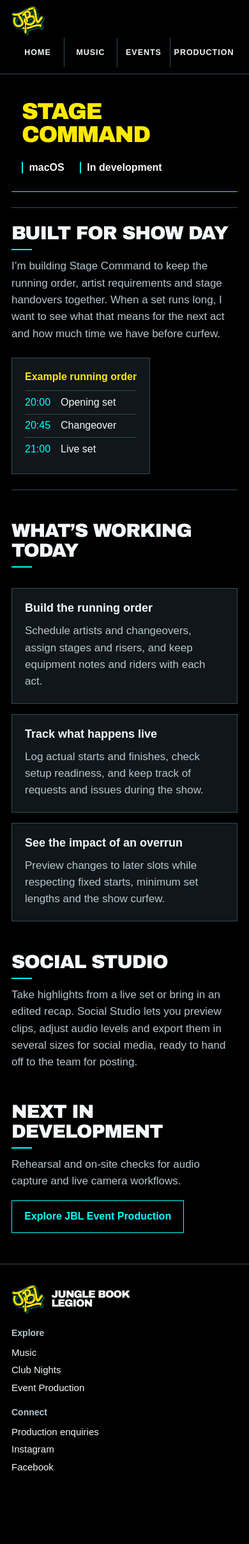
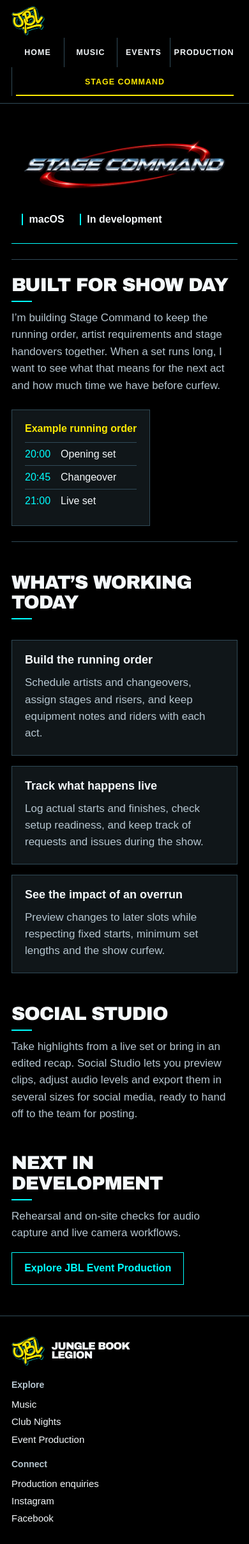
Before and after one commit to jblmassive/jblmassive.github.io, a Jekyll site: the page built from stage-command.html, in a window 390 px wide. Shown: the whole page at 64% size. Built offline with Jekyll 4.4.1, drawn with Linux system fonts in a browser that asks for light colours; before the commit the page ends 2333 px from its top, so only the background shows below that.

Commit message:
Add Stage Command branding and a main navigation link

```diff
--- a/_includes/site-header.html
+++ b/_includes/site-header.html
@@ -11,6 +11,7 @@
       <a href="/music.html"{% if page.section == "music" %} aria-current="page"{% endif %}>Music</a>
       <a href="/events.html"{% if page.section == "events" %} aria-current="page"{% endif %}>Events</a>
       <a href="/production.html"{% if page.section == "production" %} aria-current="page"{% endif %}>Production</a>
+      <a href="/stage-command.html"{% if page.section == "stage-command" %} aria-current="page"{% endif %}>Stage Command</a>
     </nav>
   </div>
 </header>
--- a/stage-command.html
+++ b/stage-command.html
@@ -6,7 +6,7 @@ section: stage-command
 ---
 <main id="main">
   <header class="wrap page-intro">
-    <h1>Stage Command</h1>
+    <h1><img class="stage-command-logo" src="/imgs/stage-command-logo.webp" alt="Stage Command" width="720" height="240" fetchpriority="high"></h1>
     <ul class="page-subtitle" role="list">
       <li>macOS</li>
       <li>In development</li>
--- a/style.css
+++ b/style.css
@@ -207,9 +207,9 @@ footer{border-top:1px solid var(--line)}
 .top nav > a:hover{color:var(--blue)}
 .top nav > a[aria-current="page"]{color:var(--yellow)}
 .top nav > a:hover::after,.top nav > a[aria-current="page"]::after{opacity:1}
-@media(max-width:420px){
+@media(max-width:760px){
   .top .bar{flex-wrap:wrap;gap:.25rem;padding-block:.65rem}
-  .top nav{width:100%;justify-content:space-between}
+  .top nav{width:100%;flex-wrap:wrap;justify-content:space-between}
   .top nav > a{flex:1;text-align:center;padding-inline:.35rem}
   .top nav > a::after{inset-inline:.35rem}
 }
@@ -283,6 +283,7 @@ footer{border-top:1px solid var(--line)}
 #enquiry-flow{min-block-size:100svh}
 
 /* Stage Command showcase */
+.stage-command-logo{display:block;width:min(100%,32rem);height:auto}
 .stage-feature{
   display:grid;
   grid-template-columns:minmax(0,1fr) auto;
```
Also changed, not shown: imgs/stage-command-logo.webp (added).
